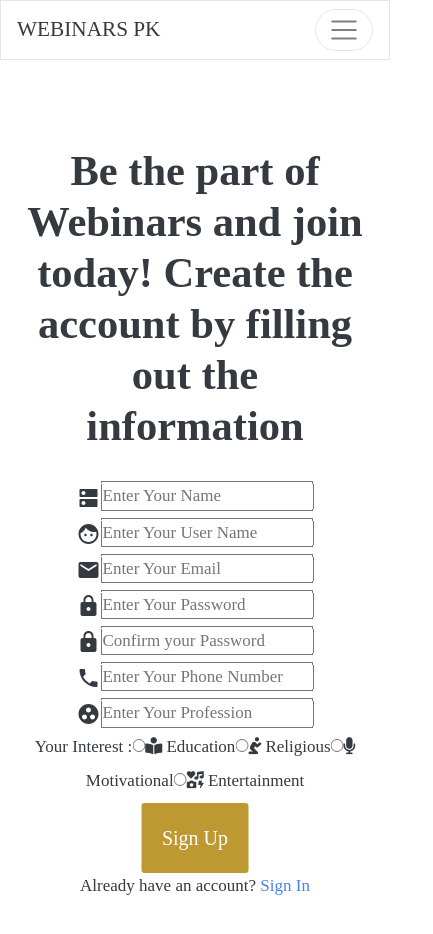
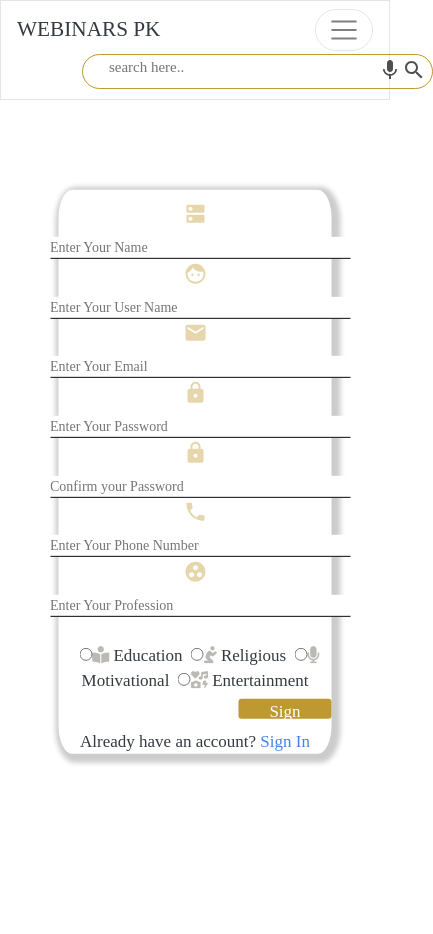
Before and after one commit to CodeWithRimsha/MERN-fullStack-webinars, a React (Create React App) app: page /organizerSignUp in a window 390 px wide. Shown: the top 934 px of the page, 433 px wide, since content can reach past the window. Built offline with nearby package versions, Linux system fonts and the light colour scheme.

Commit message:
new changes

```diff
--- a/public/index.html
+++ b/public/index.html
@@ -11,6 +11,7 @@
       content="Web site created using create-react-app"
     />
     <link rel="apple-touch-icon" href="%PUBLIC_URL%/logo192.png" />
+    <link rel="preconnect" href="https://fonts.gstatic.com">
     <link rel="preconnect" href="https://fonts.gstatic.com">
     <!--
       manifest.json provides metadata used when your web app is installed on a
--- a/src/App.css
+++ b/src/App.css
@@ -4,6 +4,13 @@
 }
 * {
   font-family: "Shippori Mincho B1", serif;
+}
+
+.appname {
+  color: rgba(190, 153, 49);
+}
+.fas {
+  color: rgba(29, 22, 2, 0.3);
 }
 .Navbar {
   border-bottom: 1px solid rgb(212, 210, 210);
@@ -79,7 +86,8 @@ body {
   height: 35px;
   border: 1px solid rgb(190, 153, 49);
   border-radius: 30px;
-  margin-top: 10px;
+  margin-top: -10px;
+  margin-left: 60px;
 }
 .searchIcon {
   color: rgb(80, 79, 77);
--- a/src/App.js
+++ b/src/App.js
@@ -11,6 +11,7 @@ import { Container } from "react-bootstrap";
 import ContactForm from "./Contact/ContactForm";
 import Header from "./header/Header";
 import SignUp from "./organizer/SignUp";
+import './App.css'
 
 
 function App() {
--- a/src/header/Header.jsx
+++ b/src/header/Header.jsx
@@ -1,13 +1,15 @@
 import React from 'react'
 import '/Users/apple/fyp-webinars/webinars/src/header/bootstrap.min.css';
 import {Navbar , Nav , NavDropdown ,Container ,Form , FormControl , Button} from 'react-bootstrap'
+import MicIcon from '@material-ui/icons/Mic';
 
+import SearchIcon from '@material-ui/icons/Search';
 const Header = () => {
     return (
        <>
   <Navbar bg="light" expand="lg"  collapseOnselect>
   <Container>
-  <Navbar.Brand className="appname" href="#home">WEBINARS PK</Navbar.Brand>
+  <Navbar.Brand className="appname" href="/">WEBINARS PK</Navbar.Brand>
 
      {/*RIGHT SIDE NAVBAR LINKS */}
   <Navbar.Toggle aria-controls="basic-navbar-nav" />
@@ -58,6 +60,20 @@ const Header = () => {
         </Navbar.Collapse>
         {/*RIGHT SIDE END*/}
 
+        <div class="searchbar">
+    <div className="sarea">
+<input type="text" placeholder="search here.." id="sinput"/>
+
+<MicIcon className="searchIcon" />
+<SearchIcon className="searchIcon"/>
+</div>
+
+</div>
+
+
+
+
+
          {/*LEFT SIDE*/}
          {/*DROP DOWM JOIN AS*/}
        <Navbar.Collapse id="basic-navbar-nav">
--- a/src/organizer/SignUp.js
+++ b/src/organizer/SignUp.js
@@ -8,18 +8,39 @@ import PhoneIcon from '@material-ui/icons/Phone';
 import useForm from './useForm'
 import { CastForEducation } from '@material-ui/icons';
 import validate from './ValidateForm';
+import './signup.css'
+//import './new.css'
+import sideimg from '/Users/apple/fyp-webinars/webinars/src/organizer/sideimg.png'
+import '/Users/apple/fyp-webinars/webinars/src/header/bootstrap.min.css'
 
+
+/*function ChangeColor() {
+    var lableText = document.getElementById('rad2');
+    lableText.style.color = "red";
+}*/
 function SignUp() {
     const { handleChange, handleSubmit, values, errors } = useForm(validate);
 
-    return (
+    return (<>
+<div className="main">
+<div className="sideview">
+    <h5>Organizer Registration</h5>
+    <img src={sideimg} alt="image"></img>
+  { /* <p>join as organizer to share your experience with people</p>*/}
+
+</div>
+
+
+
+
         <div className="form-content-right">
-            <form className="form" onSubmit={handleSubmit}>
-                <h1>Be the part of Webinars and join today! Create the account by filling out the information</h1>
+        <form className="form" onSubmit={handleSubmit}>
+
+
                 <div className="form-inputs">
                     <label htmlFor="name"
                     className="form-label">
-                        <DnsIcon/>
+                        <DnsIcon className="icon"/>
                     </label>
                         <input
                         type="text"
@@ -38,7 +59,7 @@ function SignUp() {
                 <div className="form-inputs">
                     <label htmlFor="username"
                     className="form-label">
-                        <FaceIcon/>
+                        <FaceIcon className="icon"/>
                     </label>
                         <input
                         type="text"
@@ -54,7 +75,7 @@ function SignUp() {
                 <div className="form-inputs">
                     <label htmlFor="email"
                     className="form-label">
-                        <EmailIcon/>
+                        <EmailIcon className="icon"/>
                     </label>
                         <input
                         type="email"
@@ -72,7 +93,7 @@ function SignUp() {
                 <div className="form-inputs">
                     <label htmlFor="password"
                     className="form-label">
-                        <LockIcon/>
+                        <LockIcon className="icon"/>
                     </label>
                         <input
                         type="password"
@@ -89,7 +110,7 @@ function SignUp() {
                 <div className="form-inputs">
                     <label htmlFor="confirmpassword"
                     className="form-label">
-                        <LockIcon/>
+                        <LockIcon className="icon"/>
                     </label>
                         <input
                         type="password"
@@ -110,10 +131,10 @@ function SignUp() {
                 <div className="form-inputs">
                     <label htmlFor="phoneno"
                     className="form-label">
-                        <PhoneIcon/>
+                        <PhoneIcon className="icon"/>
                     </label>
                         <input
-                        type="Numeric"
+                        type="text"
                         name="phoneNo"
                         className="form-input"
                         placeholder="Enter Your Phone Number"
@@ -125,36 +146,38 @@ function SignUp() {
                    <div className="form-inputs">
                     <label htmlFor=""
                     className="form-label">
-                        <GroupWorkIcon/>
+                        <GroupWorkIcon className="icon"/>
                     </label>
                         <input
-                        type="Number"
+                        type="text"
                         name="profession"
                         className="form-input"
                         placeholder="Enter Your Profession"
                         value={values.profession}
                         onChange={handleChange}
+
                         />
                          {errors.profession && <p> {errors.profession}</p>}
 
                    </div>
 
 
+  <br></br>
 
-
-                <div className="form-radio">
+                <div className="form-inputs">
                     <label htmlFor="radio"
                     className="form-label">
-               Your Interest :
-                    </label>
+
+                    </label>  &nbsp;
                         <input
                         type="radio"
                         name="interest"
                         className="form-radio"
                         value="Education"
+
                       />
                 <i class="fas fa-book-reader"></i>   Education
-
+                &nbsp;
 
                         <input
                         type="radio"
@@ -164,7 +187,7 @@ function SignUp() {
                       />
                     <i class="fas fa-pray"></i>     Religious
 
-
+                    &nbsp;
                         <input
                         type="radio"
                         name="interest"
@@ -172,20 +195,21 @@ function SignUp() {
                         value="Motivational"
                       />
                    <i class="fas fa-microphone"></i>  Motivational
-
+                   &nbsp;
                  <input
                         type="radio"
                         name="interest"
                         className="form-radio"
                         value="Entertainment"
                       />
-                       <i class="fas fa-icons"></i>    Entertainment
+                        <i class="fas fa-icons"></i>    Entertainment
 
-                       {errors.interest && <p> {errors.interest}</p>}
+
 
                 </div>
+                {errors.interest && <p> {errors.interest}</p>}
 
-                <button className="form-input-btn" type="submit"> Sign Up </button>
+                <button className="form-input-btn" type="submit" id="btn"> Sign Up </button>
                 <span className="form-input-login">
                     Already have an account? <a href="/oragnizerSignIn">Sign In</a>
                 </span>
@@ -193,6 +217,8 @@ function SignUp() {
             </form>
 
         </div>
+        </div>
+        </>
     )
 }
 
--- a/src/organizer/ValidateForm.js
+++ b/src/organizer/ValidateForm.js
@@ -5,21 +5,21 @@ export default function validateInfo(values) {
     if (!values.name.trim()) {
       errors.name = 'name required';
     } else if (!/^[A-Za-z]+/.test(values.name.trim())) {
-        errors.name = 'Enter a valid name';}
+        errors.name = 'invalid';}
 
 
         if(!values.username.trim()){
             errors.name="User Name Required";
 
-        }else if (!/^[A-Za-z]+/.test(values.username.trim())) {
-            errors.username = 'Enter a valid name';}
+        }//else if (!/^[A-Za-z]+/.test(values.username.trim())) {
+          //  errors.username = 'Enter a valid name';}
 
 
             //for email
             if (!values.email) {
                 errors.email = 'Email required';
               } else if (!/\S+@\S+\.\S+/.test(values.email)) {
-                errors.email = 'Email address is invalid';
+                errors.email = ' invalid';
               }
 
 
@@ -39,14 +39,14 @@ export default function validateInfo(values) {
               if(!values.phoneno){
                   errors.phoneno="Enter your phone number"
               }else if(!phone.test(values.phone)){
-                  errors.phoneno="Valid Phone No only"
+                  errors.phoneno="Valid"
               }
 
               if(!values.profession){
-                  errors.profession="Enter your Profession"
-              }else if (!/^[A-Za-z]+/.test(values.profession.trim())) {
-                errors.profession = 'Text Only';
-            }
+                  errors.profession='Enter your Profession'
+              }//else if (!/^[A-Za-z]+/.test(values.profession.trim())) {
+               // errors.profession = 'Text Only';
+            //}
 
             if(!values.interest){
                 errors.profession="Please select one"
--- /dev/null
+++ b/src/organizer/new.css
@@ -0,0 +1,155 @@
+.form-container {
+  margin: 100px auto;
+  width: 1000px;
+  box-shadow: 0 5px 8px 0 rgba(0, 0, 0, 0.2), 0 7px 20px 0 rgba(0, 0, 0, 0.2);
+  position: relative;
+  border-radius: 10px;
+  height: 600px;
+  display: grid;
+  grid-template-columns: 1fr 1fr;
+}
+
+.close-btn {
+  position: absolute;
+  top: 2%;
+  right: 3%;
+  font-size: 1.5rem;
+  z-index: 1;
+  color: #fff;
+  cursor: pointer;
+}
+
+.form-content-left {
+  background: linear-gradient(
+    90deg,
+    rgb(39, 176, 255) 0%,
+    rgb(0, 232, 236) 100%
+  );
+  border-radius: 10px 0 0 10px;
+  position: relative;
+}
+
+.form-img {
+  width: 80%;
+  height: 80%;
+  position: absolute;
+  top: 50%;
+  left: 50%;
+  transform: translate(-50%, -50%);
+}
+
+.form-img-2 {
+  width: 60%;
+  height: 60%;
+  position: absolute;
+  top: 50%;
+  left: 50%;
+  transform: translate(-50%, -50%);
+}
+
+.form-success {
+  text-align: center;
+  font-size: 24px;
+  margin-top: 80px;
+  color: #fff;
+}
+
+.form-content-right {
+  border-radius: 0 10px 10px 0;
+  position: relative;
+  background: linear-gradient(90deg, rgb(40, 40, 40) 0%, rgb(17, 17, 17) 100%);
+}
+
+.form {
+  position: absolute;
+  top: 50%;
+  left: 50%;
+  transform: translate(-50%, -50%);
+  width: 90%;
+  height: 100%;
+  display: flex;
+  flex-direction: column;
+  justify-content: center;
+  align-items: center;
+}
+
+.form h1 {
+  font-size: 1rem;
+  text-align: start;
+  width: 80%;
+  margin-bottom: 1rem;
+  color: #fff;
+}
+
+.form-inputs {
+  margin-bottom: 0.5rem;
+  width: 80%;
+}
+
+.form-inputs p {
+  font-size: 0.8rem;
+  margin-top: 0.5rem;
+  color: #f00e0e;
+}
+
+.form-label {
+  display: inline-block;
+  font-size: 0.8rem;
+  margin-bottom: 6px;
+  color: #fff;
+}
+
+.form-input {
+  display: block;
+  padding-left: 10px;
+  outline: none;
+  border-radius: 2px;
+  height: 40px;
+  width: 100%;
+  border: none;
+}
+
+.form-input::placeholder {
+  color: #595959;
+  font-size: 12px;
+}
+
+.form-input-btn {
+  width: 80%;
+  height: 50px;
+  margin-top: 10px;
+  border-radius: 2px;
+  background: linear-gradient(
+    90deg,
+    rgb(39, 176, 255) 0%,
+    rgb(0, 232, 236) 100%
+  );
+  outline: none;
+  border: none;
+  color: #fff;
+  font-size: 1rem;
+}
+
+.form-input-btn:hover {
+  cursor: pointer;
+  background: linear-gradient(
+    90deg,
+    rgb(39, 143, 255) 0%,
+    rgb(12, 99, 250) 100%
+  );
+  transition: all 0.4s ease-out;
+}
+
+.form-input-login {
+  font-size: 0.8rem;
+  margin-top: 10px;
+  color: #fff;
+  width: 80%;
+  text-align: center;
+}
+
+.form-input-login a {
+  text-decoration: none;
+  color: #27cdff;
+  font-weight: 600;
+}
--- /dev/null
+++ b/src/organizer/signup.css
@@ -0,0 +1,158 @@
+.main {
+  width: 70%;
+  height: 100vh;
+  display: flex;
+}
+body {
+  height: 100%;
+}
+* {
+  font-family: "Shippori Mincho B1", serif;
+}
+.form-inputs {
+  margin-left: 200px;
+}
+.form-inputs p {
+  color: red;
+  font-size: 9px;
+  margin-left: 470px;
+  margin-top: -30px;
+}
+
+.sideview {
+  flex: 40%;
+  margin-top: 80px;
+  margin-left: 20%;
+}
+.form-content-right {
+  flex: 50%;
+
+  height: 70%;
+  margin-top: 200px;
+  justify-content: center;
+}
+
+.form {
+  -webkit-box-shadow: 3px 3px 5px 6px #ccc; /* Safari 3-4, iOS 4.0.2 - 4.2, Android 2.3+ */
+  -moz-box-shadow: 3px 3px 5px 6px #ccc; /* Firefox 3.5 - 3.6 */
+  box-shadow: 3px 3px 5px 6px #ccc; /* Opera 10.5, IE 9, Firefox 4+, Chrome 6+, iOS 5 */
+  height: 80vh;
+  margin-top: 10px;
+  justify-content: center;
+  width: 70%;
+  border-radius: 5%;
+  padding-top: 10px;
+}
+input[type="text"] {
+  border: none;
+  border-bottom: 1px solid rgb(10, 10, 10);
+  width: 300px;
+  margin-left: 10px;
+}
+input[type="email"] {
+  border: none;
+  border-bottom: 1px solid rgb(10, 10, 10);
+  margin-left: 10px;
+  width: 300px;
+}
+input[type="password"] {
+  border: none;
+  border-bottom: 1px solid rgb(10, 10, 10);
+  margin-left: 10px;
+  width: 300px;
+}
+input {
+  font-size: 14px;
+}
+.form-input-btn {
+  margin-left: 180px;
+}
+.icon {
+  color: rgba(190, 153, 49, 0.4);
+}
+.form-input-login {
+  margin-left: 160px;
+}
+img {
+  margin-top: 8px;
+}
+h5 {
+  color: rgba(190, 153, 49);
+  font-family: "Open Sans", sans-serif;
+}
+
+input[type="radio"]:clicked {
+  color: rgba(190, 153, 49);
+}
+.e-radio:checked + .e-success::after {
+  /* csslint allow: adjoining-classes */
+  background-color: #689f38;
+  border-color: #689f38;
+}
+@media only screen and (max-width: 750px) {
+  * {
+    align-items: left;
+  }
+  .sideview {
+    display: none;
+  }
+  .icon {
+    margin-left: 0%;
+  }
+  .form {
+    height: auto;
+    margin-top: 50px;
+  }
+  .form > input {
+    margin-left: 0px;
+  }
+  .form-inputs {
+    margin: 0px;
+  }
+  .form-input-login {
+    margin-left: 0px;
+  }
+  input[type="radio"] {
+  }
+  #btn {
+    height: 10px;
+    font-size: unset;
+    padding-top: 0px;
+    margin-top: 5px;
+    margin-bottom: 10px;
+  }
+}
+@media only screen and (max-width: 850px) {
+  * {
+    align-items: left;
+  }
+  .sideview {
+    display: none;
+  }
+  .icon {
+    margin-left: 0%;
+  }
+  .form {
+    height: auto;
+    margin-top: 50px;
+  }
+  .form > input {
+    margin-left: 0px;
+  }
+  .form-inputs {
+    margin: 0px;
+  }
+  .form-input-login {
+    margin-left: 0px;
+  }
+  input[type="radio"] {
+  }
+  #btn {
+    height: 10px;
+    font-size: unset;
+    padding-top: 0px;
+    margin-top: 5px;
+    margin-bottom: 10px;
+    align-self: center;
+  }
+}
--- a/src/organizer/useForm.js
+++ b/src/organizer/useForm.js
@@ -14,6 +14,7 @@ const useForm = (callback, validate) => {
 
   });
   const [errors, setErrors] = useState({});
+  const [isSubmitting, setIsSubmitting] = useState(false);
   //const [isSubmitting, setIsSubmitting] = useState(false);
 
   const handleChange = e => {
@@ -28,7 +29,7 @@ const useForm = (callback, validate) => {
     e.preventDefault();
 setErrors(validateInfo(values))
     //setErrors(validate(values));
-    //setIsSubmitting(true);
+    setIsSubmitting(true);
   };
 
   //useEffect(
```
Also changed, not shown: src/header/bootstrap.min.css, src/organizer/sideimg.png (added).
